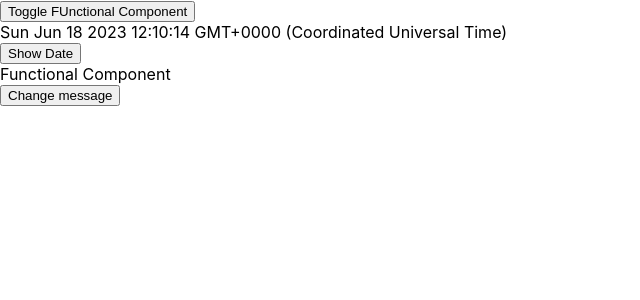
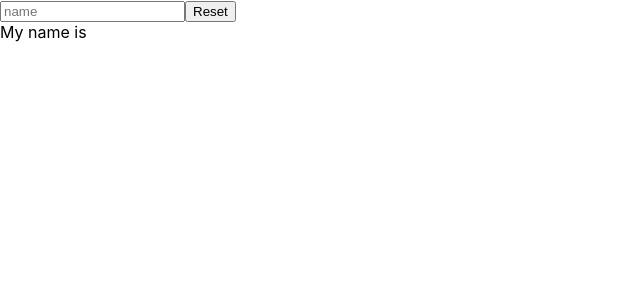
Before and after one commit to RishiGupta13/react-hooks, a React (Create React App) app: page / in a window 1280 px wide. Shown: the top 300 px of the page, without its empty margins (0-640 px from the left). Built offline with nearby package versions, Linux system fonts and the light colour scheme.

Commit message:
UseRef done

```diff
--- a/src/App.js
+++ b/src/App.js
@@ -1,5 +1,7 @@
 import { UseStatehook } from "./components/useState";
 import { UseEffecthook } from "./components/UseEffect";
+import { UseRefhook } from "./components/UseRef";
+
 
 
 function App() {
@@ -7,7 +9,8 @@
   return (
     <div className="App">
       {/* <UseStatehook/> */}
-      <UseEffecthook/>
+      {/* <UseEffecthook/> */}
+      {<UseRefhook/>}
 
     </div>
   );
--- a/src/components/UseRef.js
+++ b/src/components/UseRef.js
@@ -0,0 +1,34 @@
+import { useRef,useState } from "react"
+
+// hold DOM Reference
+// useRef for storing the previous State
+// Hold mutable value prevent re-render of component
+
+export const UseRefhook=()=>{
+
+    const [name,setName]=useState();
+
+    const inputEl=useRef("");
+
+
+    const resetInput=()=>{
+        setName("");
+        inputEl.current.focus();
+    }
+
+    return (
+        <div>
+            <input
+            ref={inputEl}
+             placeholder="name"
+             value={name}
+             onChange={(e)=>setName(e.target.value)}>
+            </input>
+
+            <button onClick={resetInput}>Reset</button>
+
+            <div>My name is {name}</div>
+        </div>
+
+    );
+}
```
Also changed, not shown: src/components/UseMemo.js (added).
